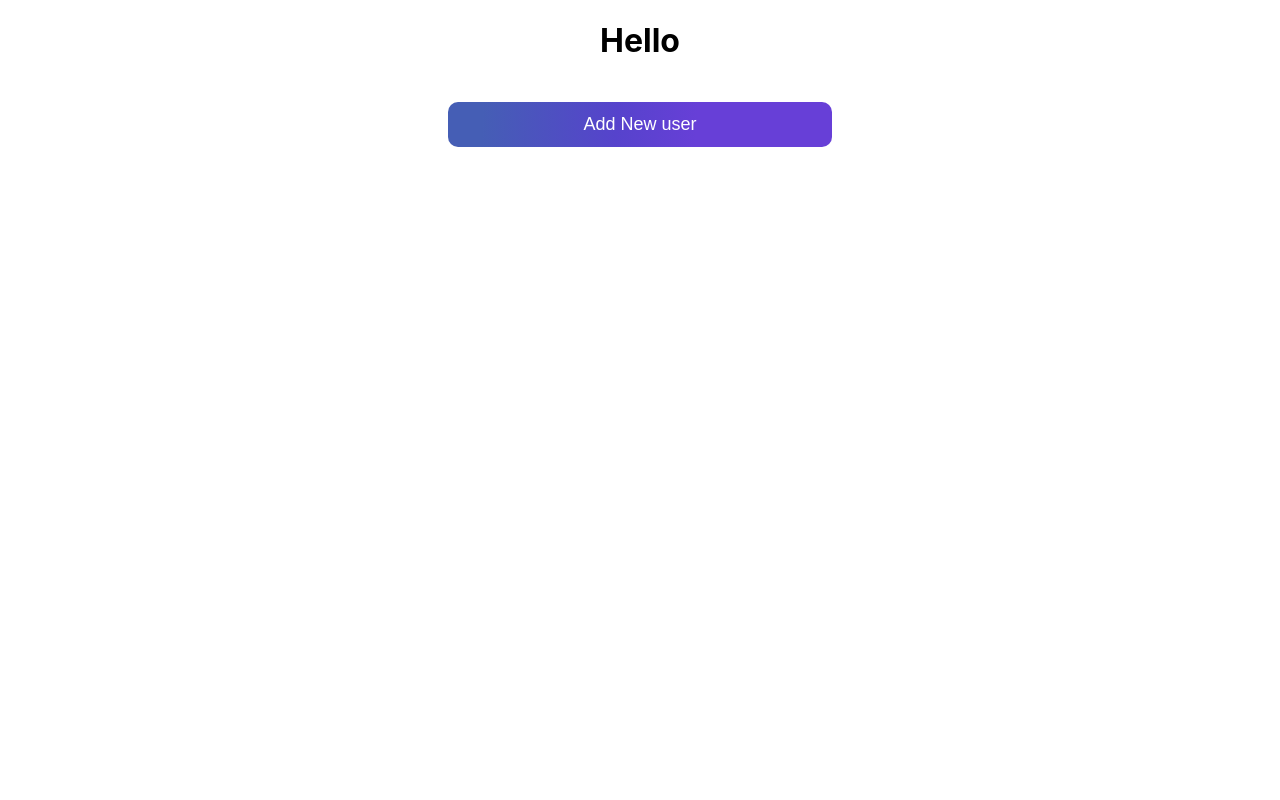
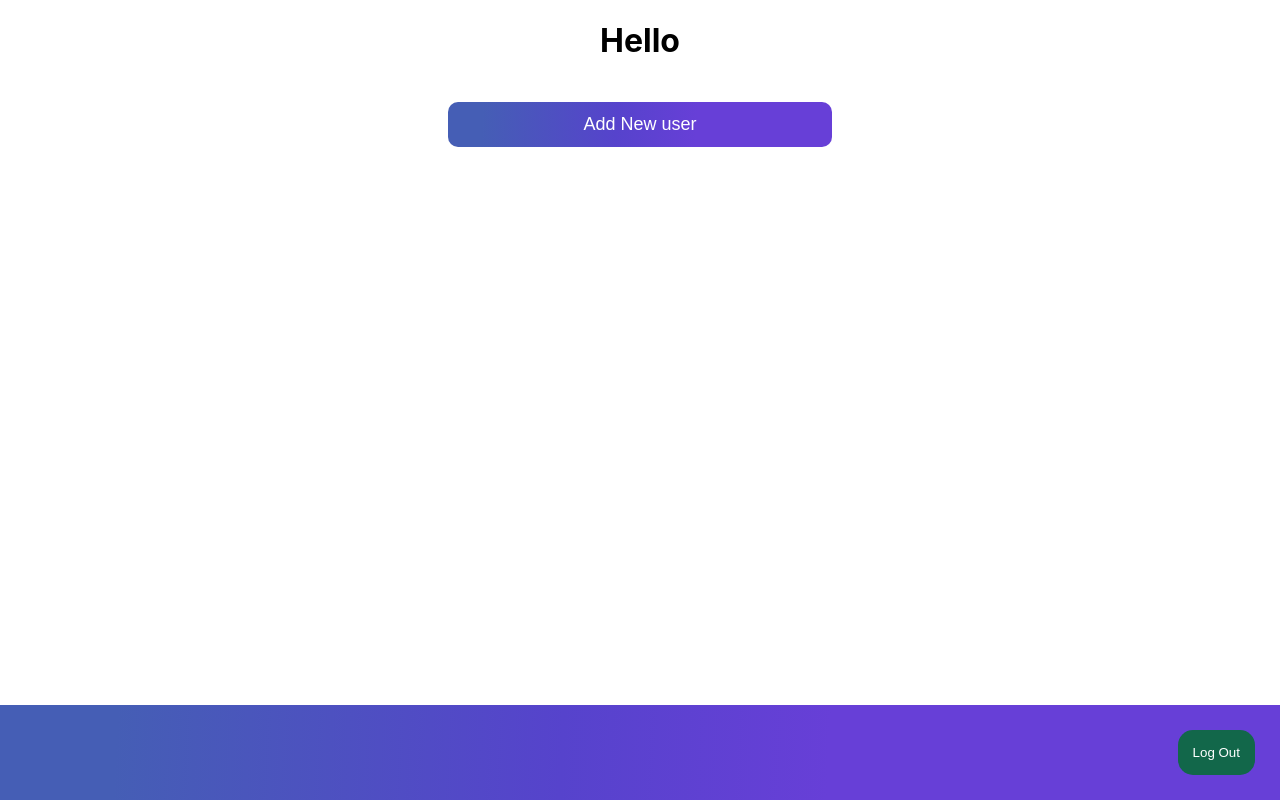
Before and after one commit to Zack-D-44/Login-System, a React (Create React App) app in the folder client/login-system/: page /Logged-in in a window 1280 px wide. Built offline with nearby package versions, Linux system fonts and the light colour scheme.

Commit message:
Created footer and added log out button

```diff
--- /dev/null
+++ b/client/login-system/src/Components/Footer.jsx
@@ -0,0 +1,18 @@
+import { useNavigate } from "react-router-dom";
+import "./components.css";
+
+export default function LoggedInFooter(){
+
+    const navigate = useNavigate();
+
+    function logoutUser() {
+
+        navigate('/');
+    }
+
+    return(
+        <footer className="page-footer">
+            <button id="log-out-button" onClick={logoutUser}>Log Out</button>
+        </footer>
+    );
+}
--- a/client/login-system/src/Components/components.css
+++ b/client/login-system/src/Components/components.css
@@ -1,4 +1,25 @@
+.page-footer {
+    bottom: 0;
+    position: absolute;
+    background-image: linear-gradient(92.88deg, #455EB5 9.16%, #5643CC 43.89%, #673FD7 64.72%);
+    padding: 25px;
+    right: 0;
+    left: 0;
+    display: flex;
+    justify-content: right;
+}
 
+#log-out-button {
+    background-color: #12674A;
+    border-style: none;
+    padding: 15px;
+    border-radius: 15px;
+    color: #ffffff;
+}
+
+#log-out-button:active {
+    transform: translate(0px, 2px);
+}
 
 .new-user-form {
     border: black solid 2px;
--- a/client/login-system/src/Pages/LoggedInPage.jsx
+++ b/client/login-system/src/Pages/LoggedInPage.jsx
@@ -2,6 +2,7 @@ import React, { useState } from "react";
 // import App from "../App";
 import { useLocation } from "react-router-dom";
 import NewUserForm from "../Components/newUser";
+import LoggedInFooter from "../Components/Footer";
 
 export default function LoggedInPage(){
     const location = useLocation();
@@ -29,7 +30,9 @@ export default function LoggedInPage(){
 
             {isNewUserFormVisible && <NewUserForm />}
 
+            <LoggedInFooter />
         </div>
+
 
     );
 }
```
